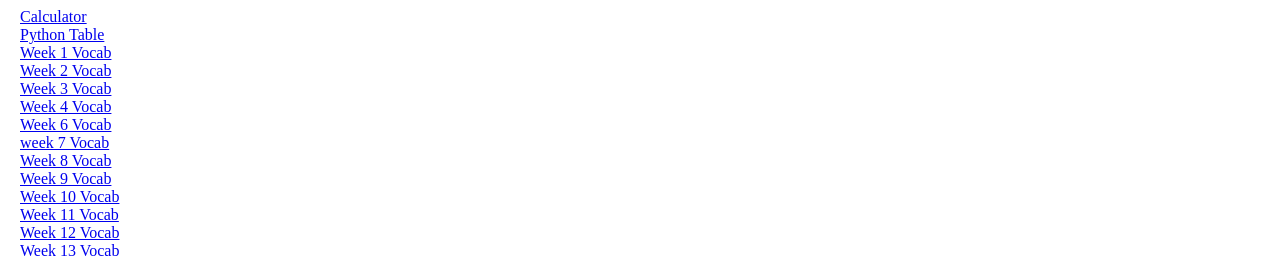
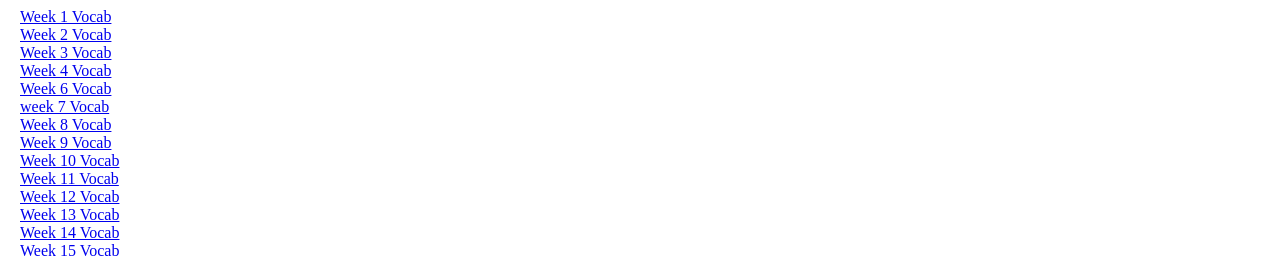
Before and after one commit to Lxwhz/lxwhz.github.io, a plain HTML site: page week14.html in a window 1280 px wide. Shown: the top 256 px of the page. Drawn offline with Linux system fonts and the light colour scheme; a web font is replaced by a local one.

Commit message:
Took out Python table & Calc

```diff
--- a/week14.html
+++ b/week14.html
@@ -7,8 +7,6 @@
 </head>
 <body>
     <header>
-        <a href="../2024-2025/junk/calc.html">Calculator</a><br>
-        <a href="../2024-2025/junk/addition.html">Python Table</a><br>
         <a href="week1.html">Week 1 Vocab</a><br>
         <a href="week2.html">Week 2 Vocab</a><br>
         <a href="week3.html">Week 3 Vocab</a><br>
```
Also changed, not shown: week1.html (+0 -2 lines), week10.html (+0 -2 lines), week11.html (+0 -2 lines), week12.html (+0 -2 lines), week13.html (+0 -2 lines), week15.html (+0 -2 lines), week2.html (+0 -2 lines), week3.html (+0 -2 lines), week4.html (+0 -2 lines), week6.html (+0 -2 lines), week7.html (+0 -2 lines), week8.html (+0 -2 lines), week9.html (+0 -2 lines).
